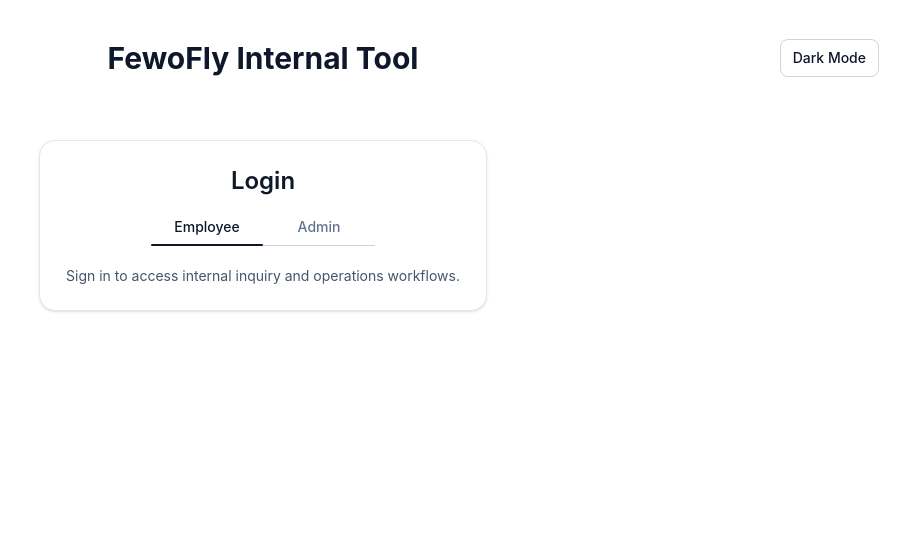
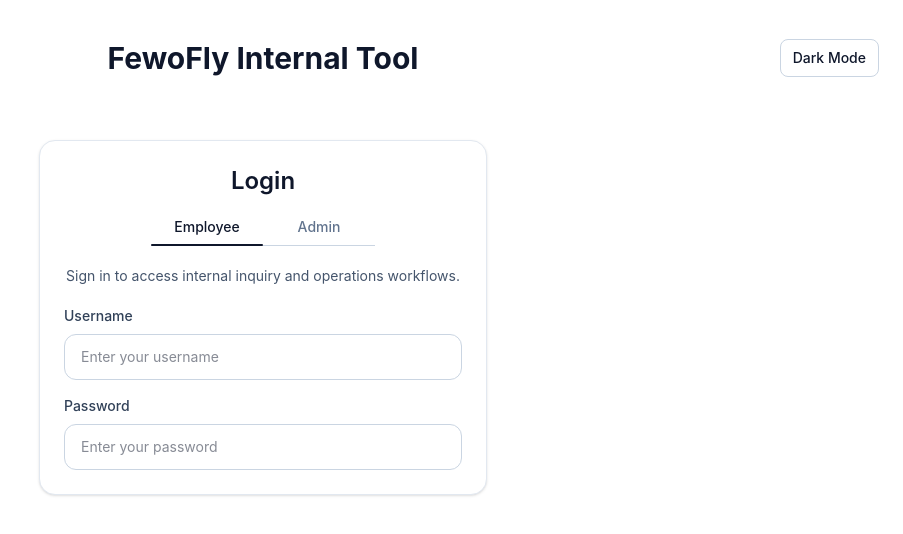
Before and after one commit to Khambazarov/fewofly, a React (Vite) app in the folder client/: page / in a window 1280 px wide. Shown: the top 534 px of the page, without its empty margins (377-1280 px from the left). Built offline with nearby package versions, Linux system fonts and the light colour scheme.

Commit message:
feat: add initial login form inputs

```diff
--- a/client/src/components/LoginCard.tsx
+++ b/client/src/components/LoginCard.tsx
@@ -1,6 +1,7 @@
 import type { Theme } from "../lib/theme";
 import type { LoginRole } from "../lib/auth";
 import RoleSwitch from "./RoleSwitch";
+import TextInput from "./TextInput";
 
 type LoginCardProps = {
   theme: Theme;
@@ -42,6 +43,21 @@ export default function LoginCard({
         <p className={descriptionClassName}>
           Sign in to access internal inquiry and operations workflows.
         </p>
+
+        <form className="space-y-4">
+          <TextInput
+            id="username"
+            label="Username"
+            placeholder="Enter your username"
+          />
+
+          <TextInput
+            id="password"
+            label="Password"
+            type="password"
+            placeholder="Enter your password"
+          />
+        </form>
       </div>
     </section>
   );
--- /dev/null
+++ b/client/src/components/TextInput.tsx
@@ -0,0 +1,29 @@
+type TextInputProps = {
+  id: string;
+  label: string;
+  type?: "text" | "password";
+  placeholder?: string;
+};
+
+export default function TextInput({
+  id,
+  label,
+  type = "text",
+  placeholder,
+}: TextInputProps) {
+  return (
+    <div className="space-y-2">
+      <label htmlFor={id} className="block text-sm font-medium text-slate-700">
+        {label}
+      </label>
+
+      <input
+        id={id}
+        name={id}
+        type={type}
+        placeholder={placeholder}
+        className="w-full rounded-xl border border-slate-300 px-4 py-3 text-sm outline-none transition focus:border-slate-500"
+      />
+    </div>
+  );
+}
```
